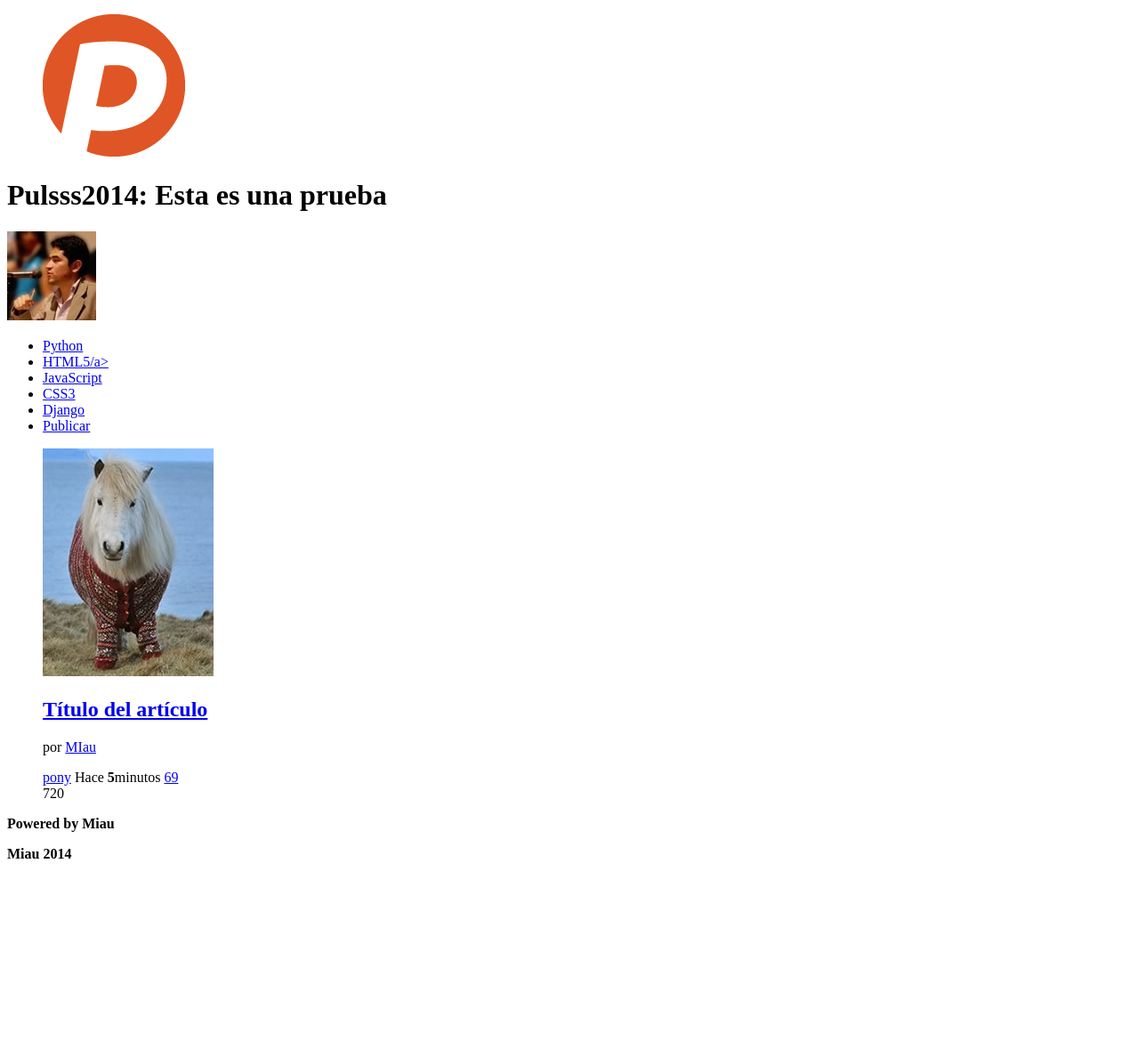
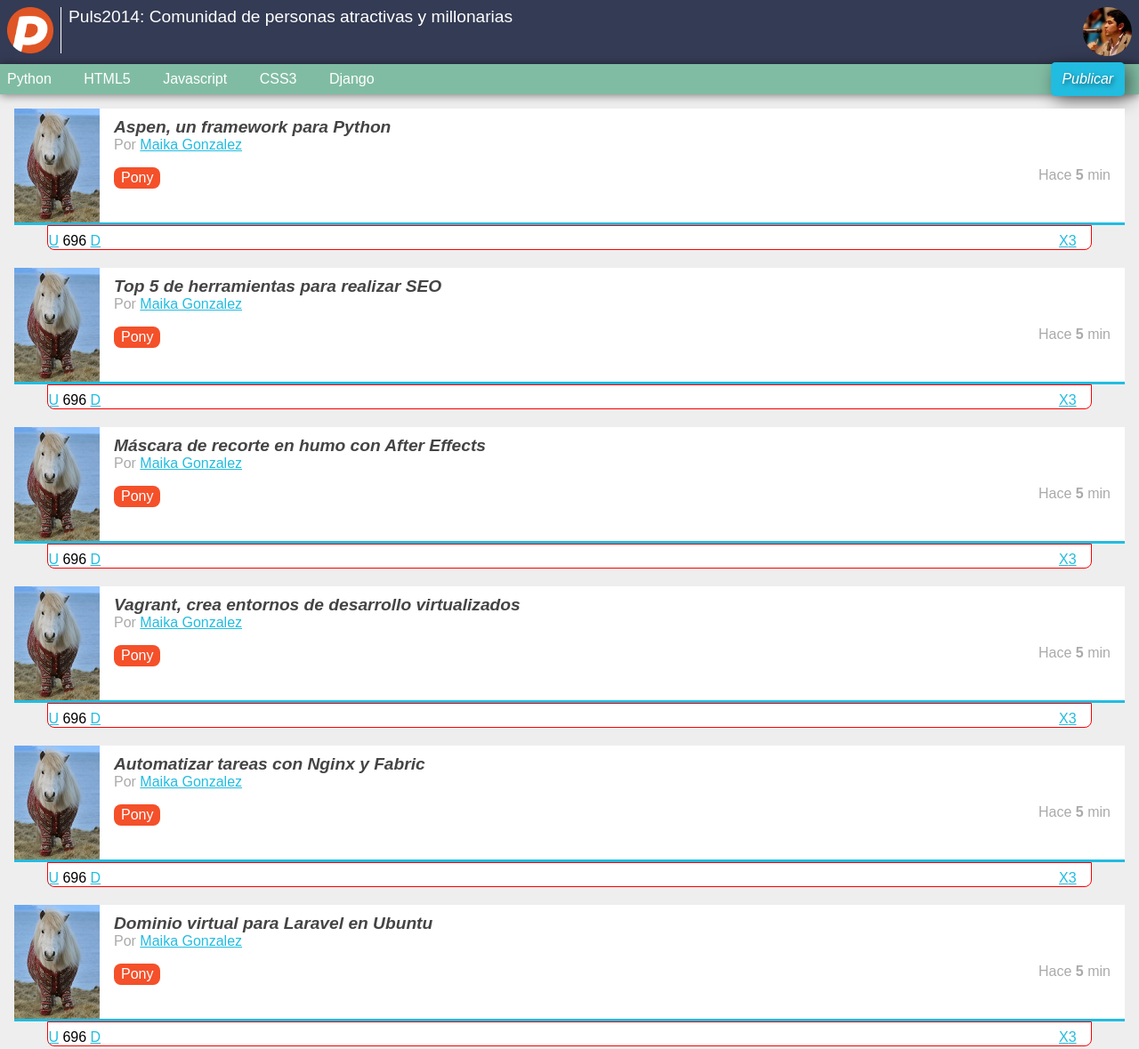
Before and after one commit to KuronekoMX/Pulsss-2014, a plain HTML site: page index.html in a window 1280 px wide. Shown: the top 1179 px of the page at 89% size. Before the commit the page ends 985 px from the top, so only its background shows below. Drawn offline with Linux system fonts and the light colour scheme.

Commit message:
Test clase 2

```diff
--- /dev/null
+++ b/estilos.css
@@ -0,0 +1,225 @@
+a
+{
+	color: #22BCE0;
+}
+
+
+body
+{
+	background: #EEEEEE;
+	font-family: Arial;
+	font-size: 16px;
+}
+
+footer
+{
+	background: #22BCE0;
+	color: rgba(255,255,255,0.7);
+	padding: 1em;
+	text-align: center;
+}
+
+footer p:first-child
+{
+	margin-bottom: 0;
+}
+
+footer p:last-child
+{
+	margin-top: 0;
+}
+
+footer p:last-child:before
+{
+	content: "- ";
+}
+
+footer p:last-child:after
+{
+	content: " -";
+}
+
+header
+{
+	background: #343B54;
+	color: white;
+	overflow: hidden; /* Cuenta las cosas y se acomoda a ellas */
+	padding: 0.5em;
+	position: relative; /* 00 es el header */
+}
+
+header figure
+{
+	float: left;
+}
+
+header h1
+{
+	font-size: 1.2em;
+	font-weight: normal;
+	margin: 0 70px 0 0; /* margen del h1*/
+}
+
+header #avatar
+{
+	margin: 0.5em 0.5em 0 0;
+	position: absolute;
+	right: 0;
+	top: 0;
+}
+
+header #avatar img
+{
+	border-radius: 50%;
+	width: 55px;
+}
+
+header #logo img
+{
+	border-right: 1px solid white;
+	padding-right: 0.5em; /* margen interno */
+	margin-right: 0.5em; /* margen externo */
+	width: 52px;
+}
+
+figure
+{
+	margin:0;
+}
+
+nav
+{
+	background: #80BCA3;
+	box-shadow: rgba(0,0,0,0.5) 0px 1px 10px;
+	position: relative; /* Para que partan de aquí los "0s" y aquí se quede el boton plunlicar*/
+
+}
+
+nav ul
+{
+	list-style: none;
+	margin: 0;
+	padding: 0;
+}
+
+nav ul li
+{
+	display: inline-block; /* acomoda el menú */
+	margin: 0 1em 0 0;
+}
+
+nav ul li a
+{
+	/* background: red; */
+	color: white;
+	display: block;
+	padding: 0.5em;
+	text-decoration: none;
+}
+
+nav ul #publicar_nav
+{
+
+	position: absolute;
+	right: 0;
+	top: -0.1em;
+
+}
+
+nav ul #publicar_nav a
+{
+	background: #22BCE0;
+	border-radius: 5px;
+	box-shadow: rgba(0,0,0,0.5) 5px 5px 20px;
+	font-style: italic;
+	padding: 0.6em 0.8em;
+	text-shadow: rgba(0,0,0,0.5) 2px 2px 5px;
+
+}
+
+#contenido
+{
+	margin: 1em;
+}
+
+#contenido .item
+{
+	background: white;
+	border-bottom: 3px solid #22BCE0;
+	min-height: 128px;
+	margin-bottom: 3em;
+	position: relative;
+}
+
+
+#contenido .item .autor_item
+{
+	color: #aaa;
+	margin-top: 0;
+}
+
+#contenido .item .datos_item
+{
+	margin: 1em 1em 0 0;
+}
+
+#contenido .item .datos_item .fecha_item
+{
+	color: #AAA;
+	float: right;
+}
+
+#contenido .item .datos_item .tag_item
+{
+	background: #F4502A;
+	border-radius: 0.5em;
+	color: white;
+	display: inline-block;
+	padding: 0.2em 0.5em;
+	text-decoration: none;
+}
+
+#contenido .item .imagen_item
+{
+	float: left;
+	margin-right: 1em;
+}
+
+#contenido .item .imagen_item img
+{
+	width: 96px;
+}
+
+#contenido .item .titulo_item
+{
+	font-size: 1.2em;
+	font-style: italic;
+	margin-bottom: 0;
+	padding: 0.5em 1em 0 0;
+}
+
+ .titulo_item a
+{
+	color: #444;
+	text-decoration: none;
+
+}
+
+#contenido .item .votacion
+{
+	background: white;
+	border: 1px solid red;
+	border-radius: 0 0 0.5em 0.5em;
+	left: 3%;
+	margin-top: 3px;
+	padding: 0.5em 1em 0 0;
+	position: absolute;
+	right: 3%;
+	top: 100%;
+}
+
+#contenido .item .votacion .comentarios_item,
+#contenido .item .votacion .guardar_item
+{
+	float: right;
+}
--- a/index.html
+++ b/index.html
@@ -1,81 +1,185 @@
 <!DOCTYPE html>
 <html lang="es">
-
 <head>
 	<meta charset="utf-8" />
-		<meta description="Pues la descripción de 160 caracteres" />
-		<title>Pulsss 2014: Plantilla de prueba</title>
+	<meta name="description" content="Proyecto de la primera generación del 2014 del curso de diseño web online" />
+	<title>Puls2014: Comunidad online de gente atractiva</title>
+	<link rel="stylesheet" href="normalize.css" />
+	<link rel="stylesheet" href="estilos.css" />
 </head>
-
 <body>
 	<header>
 		<figure id="logo">
 			<img src="logo.png" />
 		</figure>
-			<h1>
-				Pulsss2014: Esta es una prueba
-			</h1>
+		<h1>Puls2014: Comunidad de personas atractivas y millonarias</h1>
+		<figure id="avatar">
 			<img src="avatar.jpg" />
+		</figure>
 	</header>
-
 	<nav>
 		<ul>
 			<li><a href="#">Python</a></li>
-				<li><a href="#">HTML5/a></li>
-				<li><a href="#">JavaScript</a></li>
+			<li><a href="#">HTML5</a></li>
+			<li><a href="#">Javascript</a></li>
 			<li><a href="#">CSS3</a></li>
 			<li><a href="#">Django</a></li>
 			<li id="publicar_nav">
 				<a href="#">Publicar</a>
 			</li>
-
 		</ul>
 	</nav>
-
 	<section id="contenido">
 		<article class="item">
 			<figure class="imagen_item">
-
 				<img src="imagen.jpg" />
-					<h2>
-						<a href="#">
-							Título del artículo
-                        </a>
+			</figure>
+			<h2 class="titulo_item">
+				<a href="#">Aspen, un framework para Python</a>
 			</h2>
-					<p class="autor_item">
-
-						por <a href="#">MIau</a>
-
-					</p>
+			<div class="autor_item">
+				Por <a href="#">Maika Gonzalez</a>
+			</div>
 			<div class="datos_item">
-						<a href="#" class="tag_item">pony</a>
+				<a href="#" class="tag_item">Pony</a>
 				<span class="fecha_item">
-							Hace <strong>5</strong>minutos
+					Hace <strong>5</strong> min
 				</span>
-						<a href="#" class="comentarios_item">69</a>
-						<a href="#" class="guardar_item"></a>
 			</div>
 			<div class="votacion">
-						<a href="#" class="up"></a>
-						 720
-						<a href="#" class="down"></a>
+				<a href="#" class="up">U</a>
+				696
+				<a href="#" class="down">D</a>
+				<a href="#" class="comentarios_item">3</a>
+				<a href="#" class="guardar_item">X</a>
 			</div>
-
+		</article>
+		<article class="item">
+			<figure class="imagen_item">
+				<img src="imagen.jpg" />
 			</figure>
+			<h2 class="titulo_item">
+				<a href="#">Top 5 de herramientas para realizar SEO</a>
+			</h2>
+			<div class="autor_item">
+				Por <a href="#">Maika Gonzalez</a>
+			</div>
+			<div class="datos_item">
+				<a href="#" class="tag_item">Pony</a>
+				<span class="fecha_item">
+					Hace <strong>5</strong> min
+				</span>
+			</div>
+			<div class="votacion">
+				<a href="#" class="up">U</a>
+				696
+				<a href="#" class="down">D</a>
+				<a href="#" class="comentarios_item">3</a>
+				<a href="#" class="guardar_item">X</a>
+			</div>
+		</article>
+		<article class="item">
+			<figure class="imagen_item">
+				<img src="imagen.jpg" />
+			</figure>
+			<h2 class="titulo_item">
+				<a href="#">Máscara de recorte en humo con After Effects</a>
+			</h2>
+			<div class="autor_item">
+				Por <a href="#">Maika Gonzalez</a>
+			</div>
+			<div class="datos_item">
+				<a href="#" class="tag_item">Pony</a>
+				<span class="fecha_item">
+					Hace <strong>5</strong> min
+				</span>
+			</div>
+			<div class="votacion">
+				<a href="#" class="up">U</a>
+				696
+				<a href="#" class="down">D</a>
+				<a href="#" class="comentarios_item">3</a>
+				<a href="#" class="guardar_item">X</a>
+			</div>
+		</article>
+		<article class="item">
+			<figure class="imagen_item">
+				<img src="imagen.jpg" />
+			</figure>
+			<h2 class="titulo_item">
+				<a href="#">Vagrant, crea entornos de desarrollo virtualizados</a>
+			</h2>
+			<div class="autor_item">
+				Por <a href="#">Maika Gonzalez</a>
+			</div>
+			<div class="datos_item">
+				<a href="#" class="tag_item">Pony</a>
+				<span class="fecha_item">
+					Hace <strong>5</strong> min
+				</span>
+			</div>
+			<div class="votacion">
+				<a href="#" class="up">U</a>
+				696
+				<a href="#" class="down">D</a>
+				<a href="#" class="comentarios_item">3</a>
+				<a href="#" class="guardar_item">X</a>
+			</div>
+		</article>
+		<article class="item">
+			<figure class="imagen_item">
+				<img src="imagen.jpg" />
+			</figure>
+			<h2 class="titulo_item">
+				<a href="#">Automatizar tareas con Nginx y Fabric</a>
+			</h2>
+			<div class="autor_item">
+				Por <a href="#">Maika Gonzalez</a>
+			</div>
+			<div class="datos_item">
+				<a href="#" class="tag_item">Pony</a>
+				<span class="fecha_item">
+					Hace <strong>5</strong> min
+				</span>
+			</div>
+			<div class="votacion">
+				<a href="#" class="up">U</a>
+				696
+				<a href="#" class="down">D</a>
+				<a href="#" class="comentarios_item">3</a>
+				<a href="#" class="guardar_item">X</a>
+			</div>
+		</article>
+		<article class="item">
+			<figure class="imagen_item">
+				<img src="imagen.jpg" />
+			</figure>
+			<h2 class="titulo_item">
+				<a href="#">Dominio virtual para Laravel en Ubuntu</a>
+			</h2>
+			<div class="autor_item">
+				Por <a href="#">Maika Gonzalez</a>
+			</div>
+			<div class="datos_item">
+				<a href="#" class="tag_item">Pony</a>
+				<span class="fecha_item">
+					Hace <strong>5</strong> min
+				</span>
+			</div>
+			<div class="votacion">
+				<a href="#" class="up">U</a>
+				696
+				<a href="#" class="down">D</a>
+				<a href="#" class="comentarios_item">3</a>
+				<a href="#" class="guardar_item">X</a>
+			</div>
 		</article>
 	</section>
-
 	<footer>
 		<p>
-					<strong>Powered by Miau</dstrong>
+			<strong>Powered by Miau</strong>
 		</p>
-				<p>
-					Miau 2014
-				</p>
+		<p>mejorando.la 2013</p>
 	</footer>
-
-
-
 </body>
-
 </html>
```
Also changed, not shown: normalize.css (added). Lines whose indentation alone changed are shown as unchanged.
